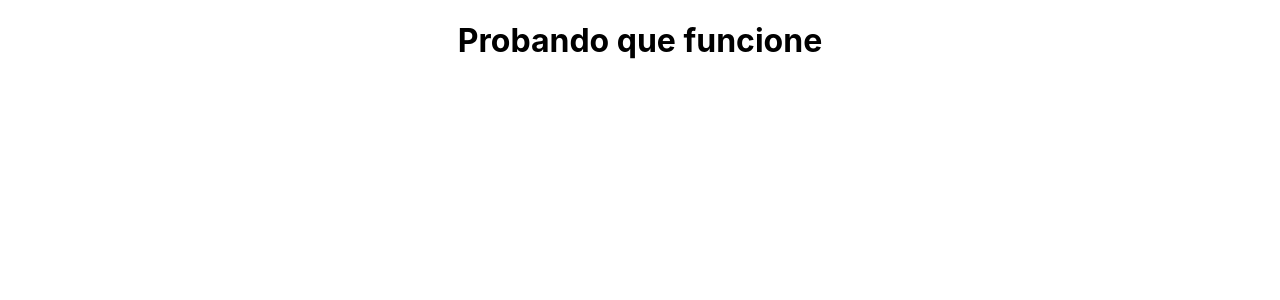
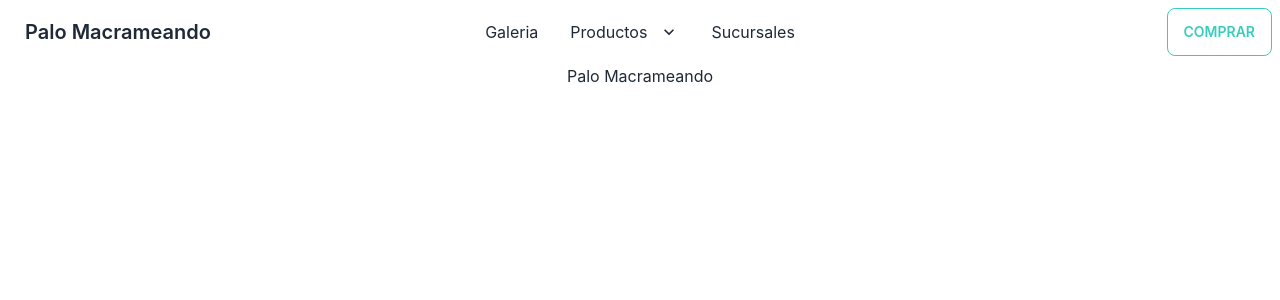
Before and after one commit to AraceliDominguezDAmore/RJ-31160-ADD, a React (Create React App) app: page / in a window 1280 px wide. Shown: the top 300 px of the page. Built offline with nearby package versions, Linux system fonts and the light colour scheme.

Commit message:
Nav Bar - Clase 2

```diff
--- a/package.json
+++ b/package.json
@@ -6,6 +6,7 @@
     "@testing-library/jest-dom": "^5.16.4",
     "@testing-library/react": "^12.1.4",
     "@testing-library/user-event": "^13.5.0",
+    "daisyui": "^2.14.1",
     "react": "^18.0.0",
     "react-dom": "^18.0.0",
     "react-scripts": "5.0.0",
@@ -34,5 +35,10 @@
       "last 1 firefox version",
       "last 1 safari version"
     ]
+  },
+  "devDependencies": {
+    "autoprefixer": "^10.4.4",
+    "postcss": "^8.4.12",
+    "tailwindcss": "^3.0.24"
   }
 }
--- /dev/null
+++ b/postcss.config.js
@@ -0,0 +1,6 @@
+module.exports = {
+  plugins: {
+    tailwindcss: {},
+    autoprefixer: {},
+  },
+}
--- a/src/App.js
+++ b/src/App.js
@@ -1,10 +1,12 @@
 import logo from './logo.svg';
 import './App.css';
+import NavBar from './componentes/NavBar';
 
 function App() {
   return (
     <div className="App">
-      <h1>Probando que funcione</h1>
+      <NavBar/>
+      <h1>Palo Macrameando</h1>
       {/* <header className="App-header">
         <img src={logo} className="App-logo" alt="logo" />
         <p>
--- /dev/null
+++ b/src/componentes/NavBar.js
@@ -0,0 +1,55 @@
+import React from 'react'
+
+const NavBar = () => {
+    return(
+        <div className="navbar bg-base-100">
+            <div className="navbar-start">
+                <div className="dropdown">
+                    <label tabindex="0" className="btn btn-ghost lg:hidden">
+                        <svg xmlns="http://www.w3.org/2000/svg" className="h-5 w-5" fill="none" viewBox="0 0 24 24" stroke="currentColor"><path stroke-linecap="round" stroke-linejoin="round" stroke-width="2" d="M4 6h16M4 12h8m-8 6h16" /></svg>
+                    </label>
+                    <ul tabindex="0" className="menu menu-compact dropdown-content mt-3 p-2 shadow bg-base-100 rounded-box w-52">
+                        <li><a>Galeria</a></li>
+                        <li tabindex="0">
+                            <a className="justify-between">
+                                Productos
+                                <svg className="fill-current" xmlns="http://www.w3.org/2000/svg" width="24" height="24" viewBox="0 0 24 24"><path d="M8.59,16.58L13.17,12L8.59,7.41L10,6L16,12L10,18L8.59,16.58Z"/></svg>
+                            </a>
+                            <ul className="p-2">
+                                <li><a>Anillos</a></li>
+                                <li><a>Aros</a></li>
+                                <li><a>Maceteros</a></li>
+                                <li><a>Pulsera</a></li>
+                            </ul>
+                        </li>
+                        <li><a>Sucursales</a></li>
+                    </ul>
+                </div>
+                <a className="btn btn-ghost normal-case text-xl">Palo Macrameando</a>
+            </div>
+            <div className="navbar-center hidden lg:flex">
+                <ul className="menu menu-horizontal p-0">
+                    <li><a>Galeria</a></li>
+                    <li tabindex="0">
+                        <a>
+                            Productos
+                            <svg className="fill-current" xmlns="http://www.w3.org/2000/svg" width="20" height="20" viewBox="0 0 24 24"><path d="M7.41,8.58L12,13.17L16.59,8.58L18,10L12,16L6,10L7.41,8.58Z"/></svg>
+                        </a>
+                        <ul className="p-2">
+                            <li><a>Anillos</a></li>
+                            <li><a>Aros</a></li>
+                            <li><a>Maceteros</a></li>
+                            <li><a>Pulsera</a></li>
+                        </ul>
+                    </li>
+                    <li><a>Sucursales</a></li>
+                </ul>
+            </div>
+            <div className="navbar-end">
+                <a className="btn btn-accent btn-outline">Comprar</a>
+            </div>
+        </div>
+    )
+}
+
+export default NavBar
--- a/src/index.css
+++ b/src/index.css
@@ -1,3 +1,7 @@
+@tailwind base;
+@tailwind components;
+@tailwind utilities;
+
 body {
   margin: 0;
   font-family: -apple-system, BlinkMacSystemFont, 'Segoe UI', 'Roboto', 'Oxygen',
--- /dev/null
+++ b/tailwind.config.js
@@ -0,0 +1,9 @@
+module.exports = {
+  content: [
+    "./src/**/*.{js,jsx,ts,tsx}",
+  ],
+  theme: {
+    extend: {},
+  },
+  plugins: [require("daisyui")],
+}
```
Also changed, not shown: 3 other files (tests, documents, lock files or other folders).
